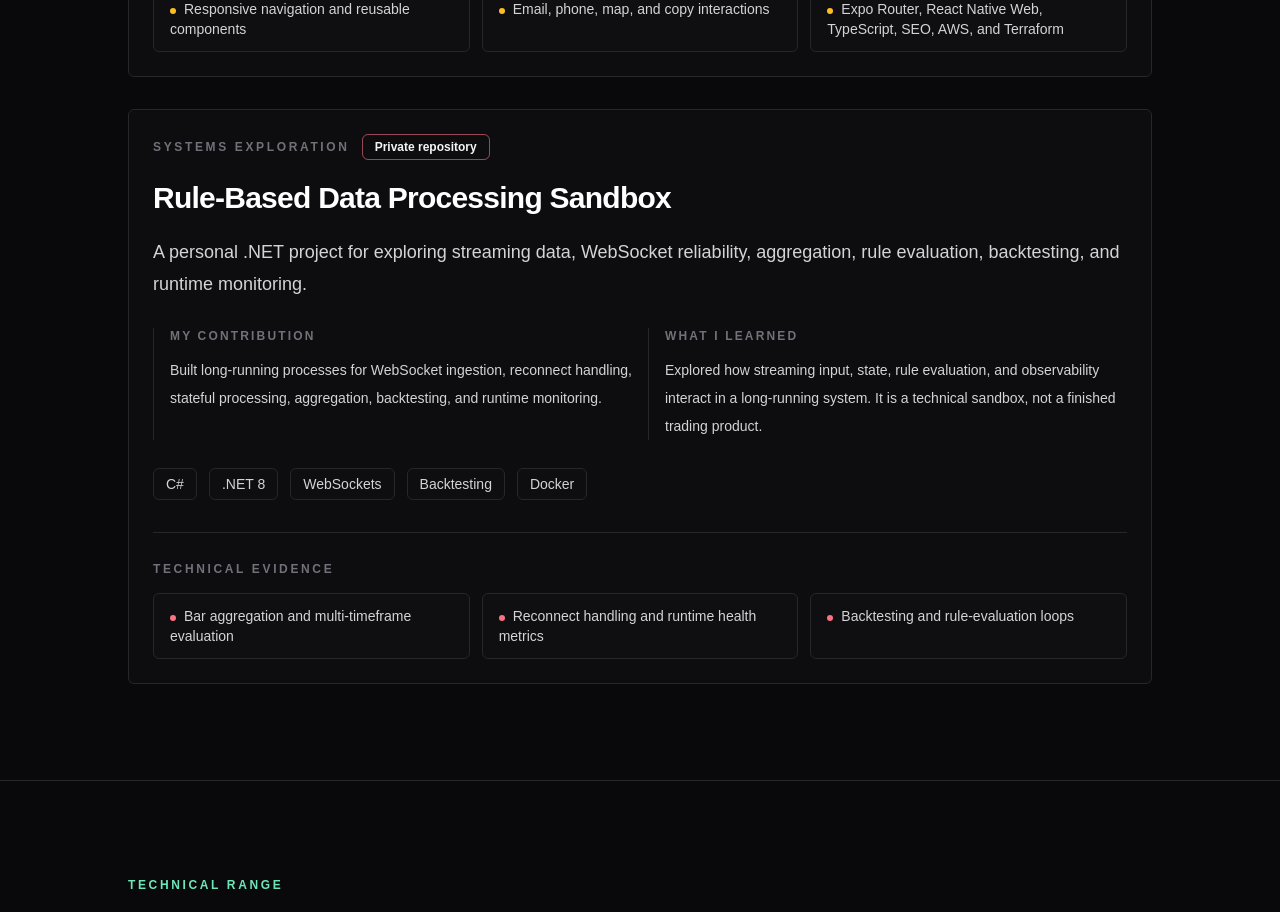
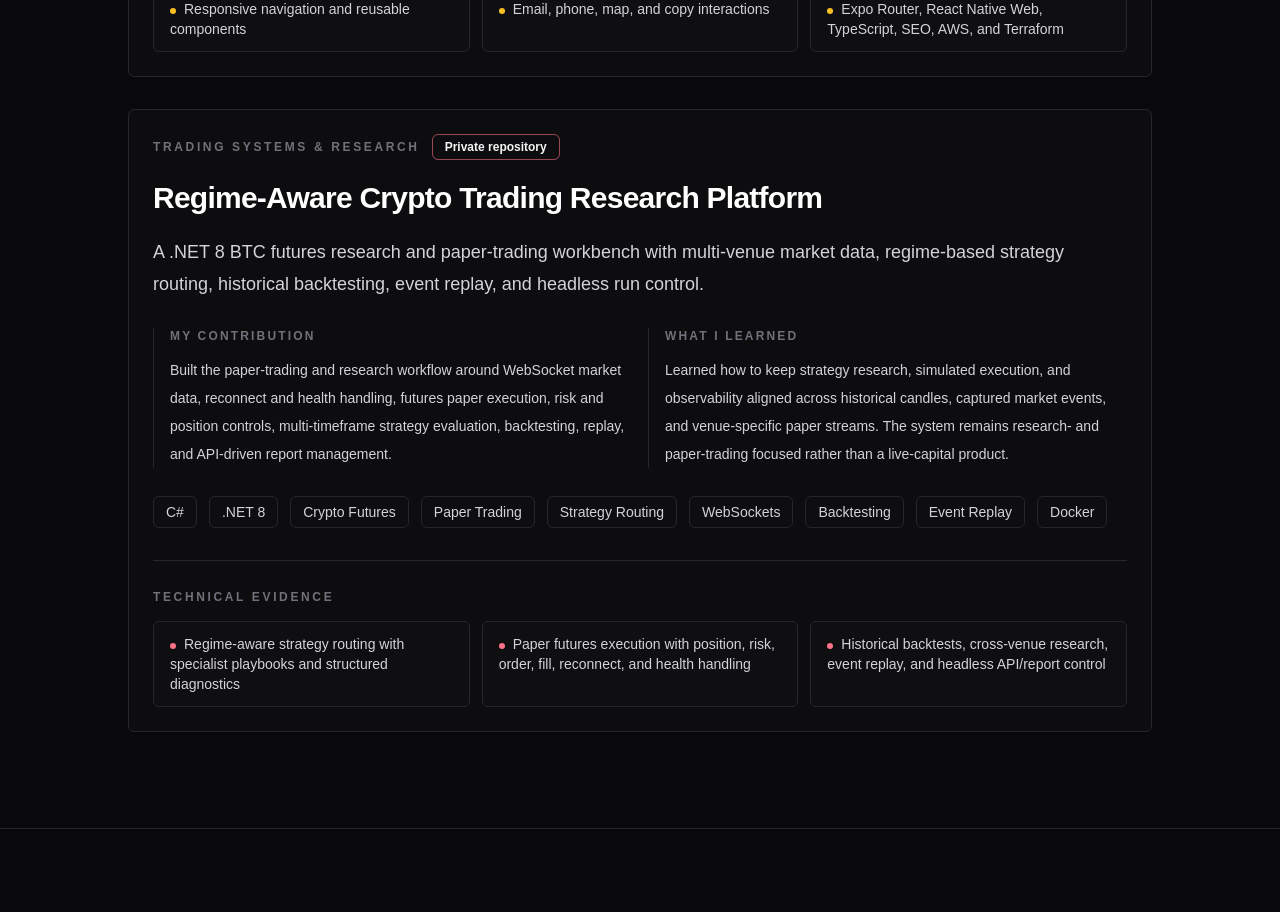
Before and after one commit to Luunomx/Luunom-portfolio, a Next.js app: page / in a window 1280 px wide. Shown: the part 3480-4392 px from the top of the page. Built offline with nearby package versions, Linux system fonts and the light colour scheme; no server answers.

Commit message:
Refresh trading bot portfolio case study

```diff
--- a/app/page.tsx
+++ b/app/page.tsx
@@ -136,20 +136,30 @@ const projectCases: ProjectCase[] = [
     accentFill: "bg-amber-400",
   },
   {
-    title: "Rule-Based Data Processing Sandbox",
-    eyebrow: "Systems exploration",
+    title: "Regime-Aware Crypto Trading Research Platform",
+    eyebrow: "Trading systems & research",
     status: "Private repository",
     summary:
-      "A personal .NET project for exploring streaming data, WebSocket reliability, aggregation, rule evaluation, backtesting, and runtime monitoring.",
+      "A .NET 8 BTC futures research and paper-trading workbench with multi-venue market data, regime-based strategy routing, historical backtesting, event replay, and headless run control.",
     contribution:
-      "Built long-running processes for WebSocket ingestion, reconnect handling, stateful processing, aggregation, backtesting, and runtime monitoring.",
+      "Built the paper-trading and research workflow around WebSocket market data, reconnect and health handling, futures paper execution, risk and position controls, multi-timeframe strategy evaluation, backtesting, replay, and API-driven report management.",
     learning:
-      "Explored how streaming input, state, rule evaluation, and observability interact in a long-running system. It is a technical sandbox, not a finished trading product.",
-    tags: ["C#", ".NET 8", "WebSockets", "Backtesting", "Docker"],
+      "Learned how to keep strategy research, simulated execution, and observability aligned across historical candles, captured market events, and venue-specific paper streams. The system remains research- and paper-trading focused rather than a live-capital product.",
+    tags: [
+      "C#",
+      ".NET 8",
+      "Crypto Futures",
+      "Paper Trading",
+      "Strategy Routing",
+      "WebSockets",
+      "Backtesting",
+      "Event Replay",
+      "Docker",
+    ],
     technicalEvidence: [
-      "Bar aggregation and multi-timeframe evaluation",
-      "Reconnect handling and runtime health metrics",
-      "Backtesting and rule-evaluation loops",
+      "Regime-aware strategy routing with specialist playbooks and structured diagnostics",
+      "Paper futures execution with position, risk, order, fill, reconnect, and health handling",
+      "Historical backtests, cross-venue research, event replay, and headless API/report control",
     ],
     accentBorder: "border-rose-400/60",
     accentFill: "bg-rose-400",
```
